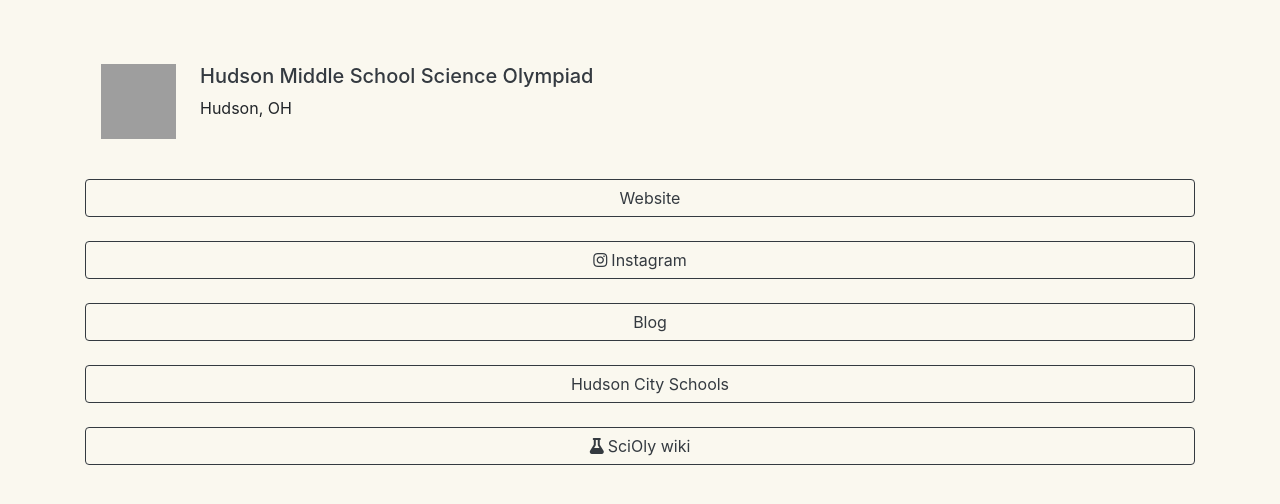
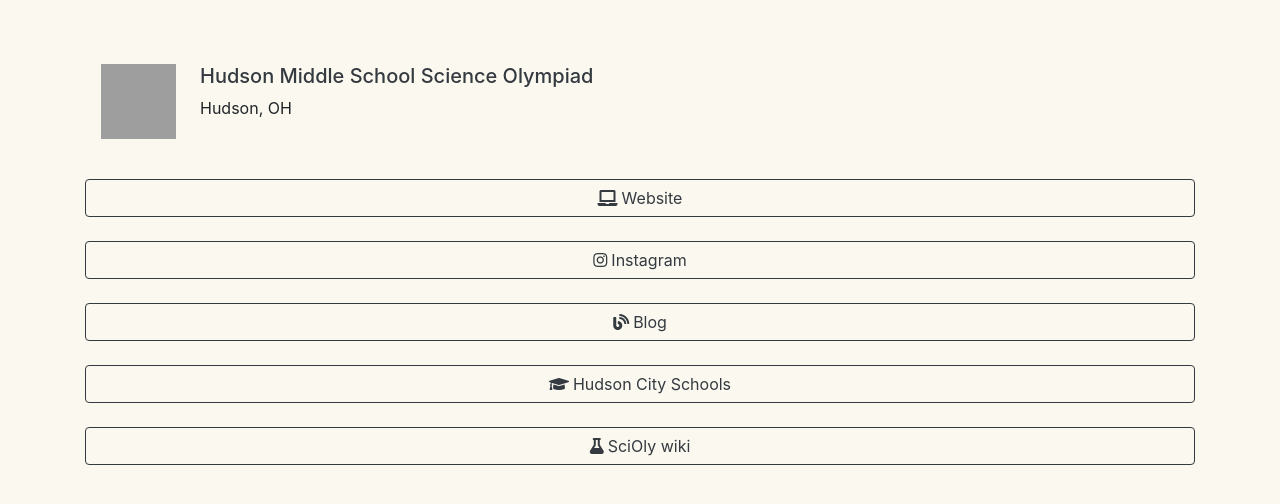
Before and after one commit to HMSSO/SciOly-Website, a Jekyll site: the page landing.html, which Jekyll copies as it is, in a window 1280 px wide. Shown: the top 504 px of the page. Built offline with Jekyll 4.4.1, drawn with Linux system fonts in a browser that asks for light colours; nearby versions of some CDN libraries; grey boxes are pictures that could not be loaded.

Commit message:
Update landing.html

```diff
--- a/landing.html
+++ b/landing.html
@@ -48,13 +48,13 @@
     </div>
   </div>
 <div class="mt-4">
-  <a href="https://hmsscioly.js.org/" class="btn btn-outline-dark btn-block" role="button" target="_blank"><i class="fab fa-laptop">&nbsp;</i>Website</a>
+  <a href="https://hmsscioly.js.org/" class="btn btn-outline-dark btn-block" role="button" target="_blank"><i class="fa fa-laptop">&nbsp;</i>Website</a>
   <br>
   <a href="https://www.instagram.com/neohstem.alliance/" class="btn btn-outline-dark btn-block" role="button" target="_blank"><i class="fab fa-instagram">&nbsp;</i>Instagram</a>
   <br>
-  <a href="https://hmsscioly.js.org/blog" class="btn btn-outline-dark btn-block" role="button" target="_blank"><i class="fab fa-blog">&nbsp;</i>Blog</a>
+  <a href="https://hmsscioly.js.org/blog" class="btn btn-outline-dark btn-block" role="button" target="_blank"><i class="fas fa-blog">&nbsp;</i>Blog</a>
   <br>
-  <a href="https://www.hudson.k12.oh.us" class="btn btn-outline-dark btn-block" role="button" target="_blank"><i class="fab fa-graduation-cap">&nbsp;</i>Hudson City Schools</a>
+  <a href="https://www.hudson.k12.oh.us" class="btn btn-outline-dark btn-block" role="button" target="_blank"><i class="fas fa-graduation-cap">&nbsp;</i>Hudson City Schools</a>
   <br>
   <a href="https://scioly.org/wiki/index.php/Hudson_Middle_School_(Ohio)" class="btn btn-outline-dark btn-block" role="button" target="_blank"><i class="fa fa-flask">&nbsp;</i>SciOly wiki</a>
 </div>
```
